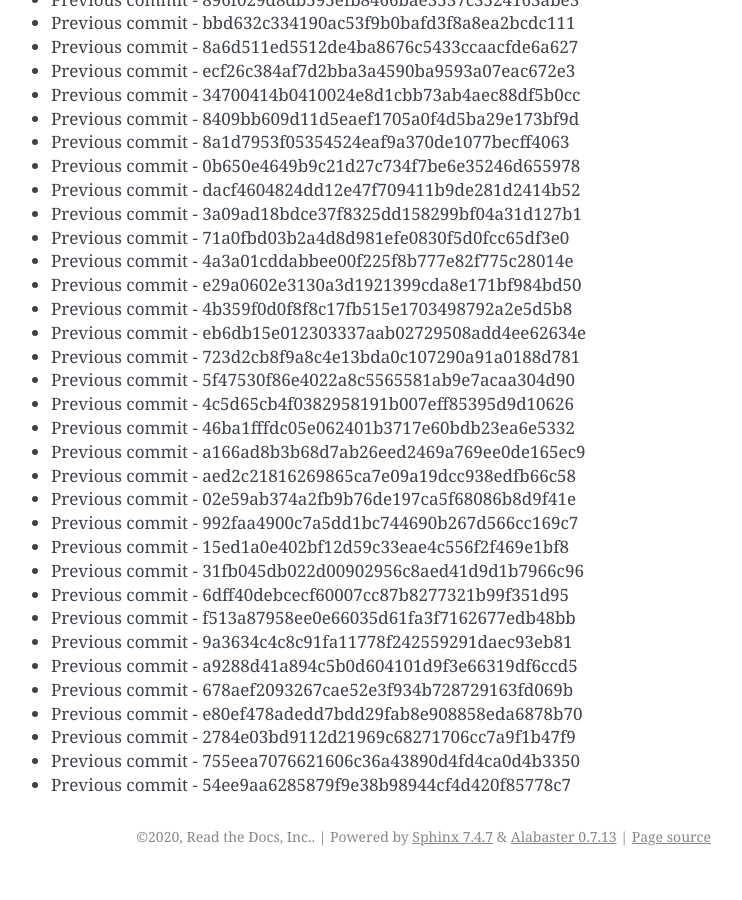
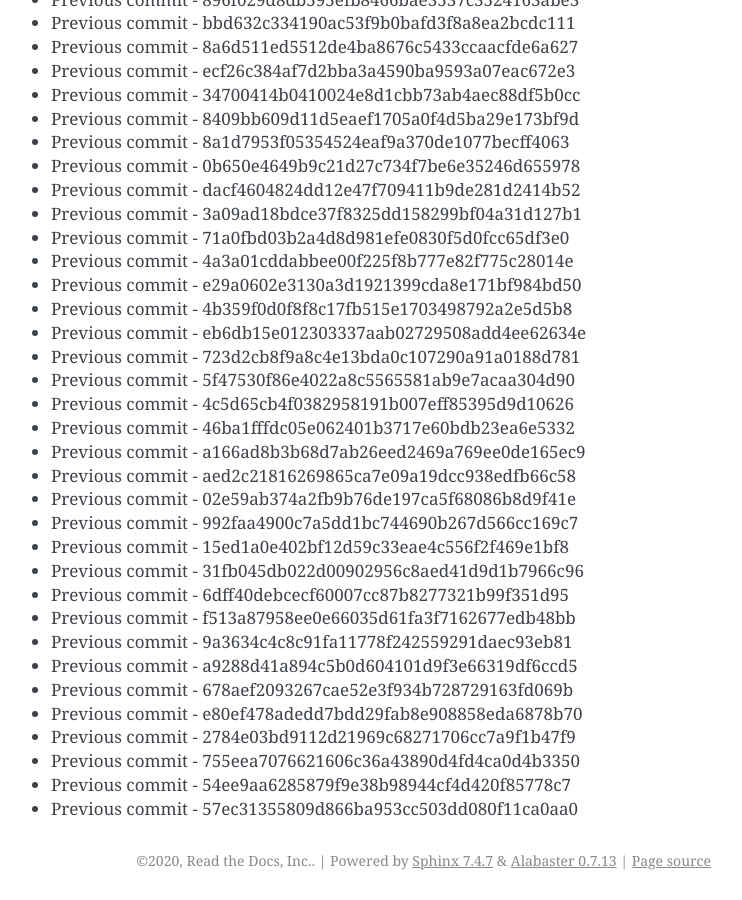
Before and after one commit to readthedocs/rtd-git-stresstest, a Sphinx documentation site: the page built from docs/updates.rst, in a window 1280 px wide and 900 px high, scrolled down 4392 px. Shown: the whole window, without its empty margins (399-1141 px from the left). Built offline with Sphinx 7.4.7, drawn with Linux system fonts in a browser that asks for light colours; before the commit the page ends 5268 px from its top, so only the background shows below that.

Commit message:
Generating commit from previous: 57ec31355809d866ba953cc503dd080f11ca0aa0

```diff
--- a/docs/updates.rst
+++ b/docs/updates.rst
@@ -216,3 +216,4 @@ It can be tested for any performance characteristics.
 * Previous commit - 2784e03bd9112d21969c68271706cc7a9f1b47f9
 * Previous commit - 755eea7076621606c36a43890d4fd4ca0d4b3350
 * Previous commit - 54ee9aa6285879f9e38b98944cf4d420f85778c7
+* Previous commit - 57ec31355809d866ba953cc503dd080f11ca0aa0
```
